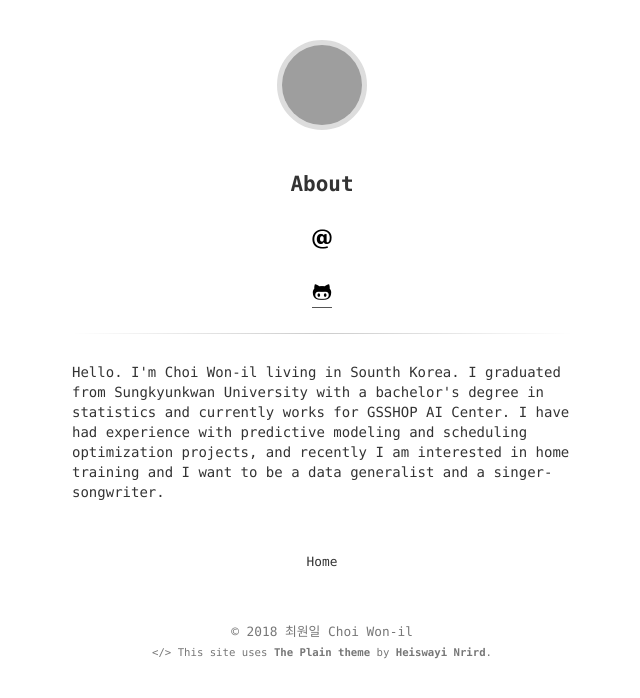
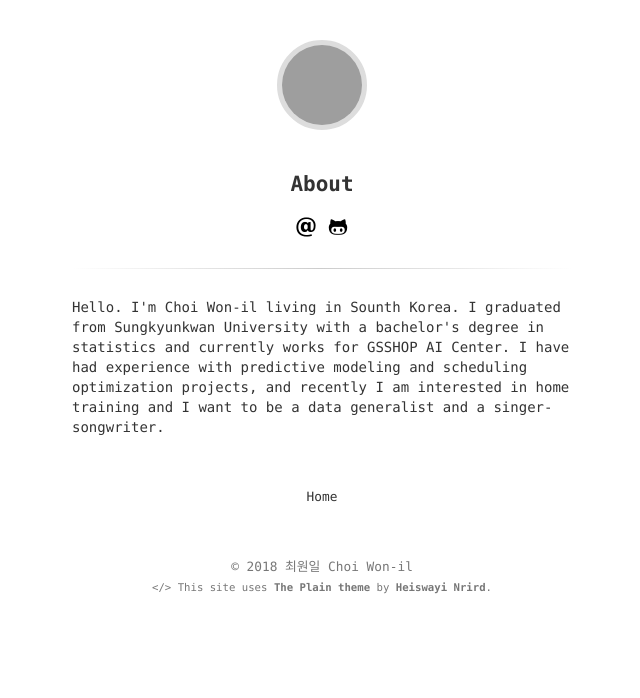
Before and after one commit to 11wi/11wi.github.io, a Jekyll site: the page built from about.html, in a window 1280 px wide. Shown: the top 698 px of the page, without its empty margins (318-958 px from the left). Built offline with Jekyll 4.4.1, drawn with Linux system fonts in a browser that asks for light colours; some web fonts are replaced; grey boxes are pictures that could not be loaded.

Commit message:
fix github

```diff
--- a/_sass/main.scss
+++ b/_sass/main.scss
@@ -36,6 +36,12 @@ a {
     border: 0;
     border-radius: 5px;
     margin: 30px 0;
+  }
+  &.icon {
+    color: inherit;
+	text-decoration: none;
+	border-bottom: 1px solid #555;
+	border: 0px;
   }
 }
 mark {
--- a/about.html
+++ b/about.html
@@ -7,10 +7,10 @@ title: About
 	<h1 class="title">{{ page.title }}</h1>
     <div class="center">
         <h1>
-        <a href="mailto:be.data.analyst.11@gmail.com" target="_blank" class="image">
+        <a href="mailto:be.data.analyst.11@gmail.com" target="_blank" class="icon">
         	<img src="../assets/email.png" alt="{% if include.alt %}{{ include.alt }}{% else %}Image{% endif %}">
         </a>
-        <a href="https://github.com/{{ site.github_username }}" target="_blank" style="text-decoration:none">
+        <a href="https://github.com/{{ site.github_username }}" target="_blank" class="icon">
             <img src="../assets/github.png" alt="{% if include.alt %}{{ include.alt }}{% else %}Image{% endif %}">
         </a>
     </h1>
```
